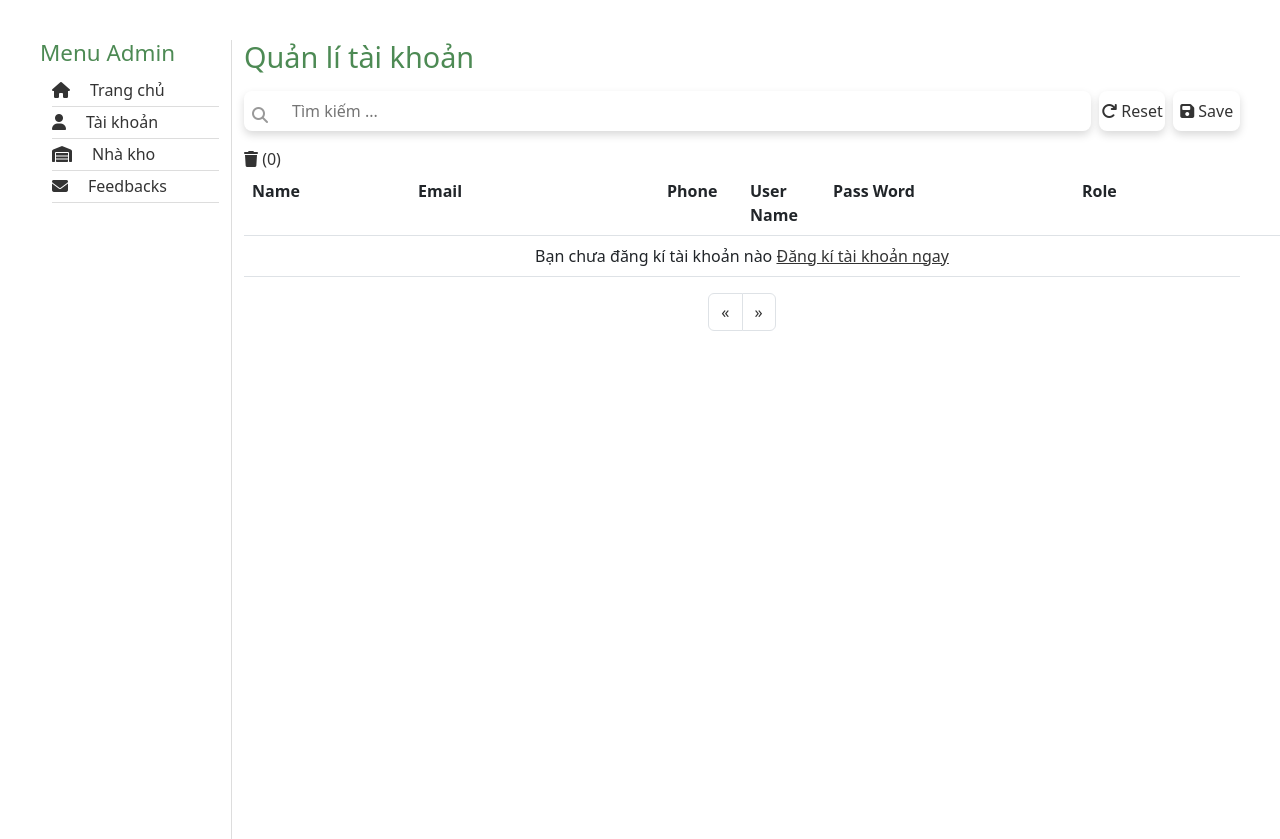
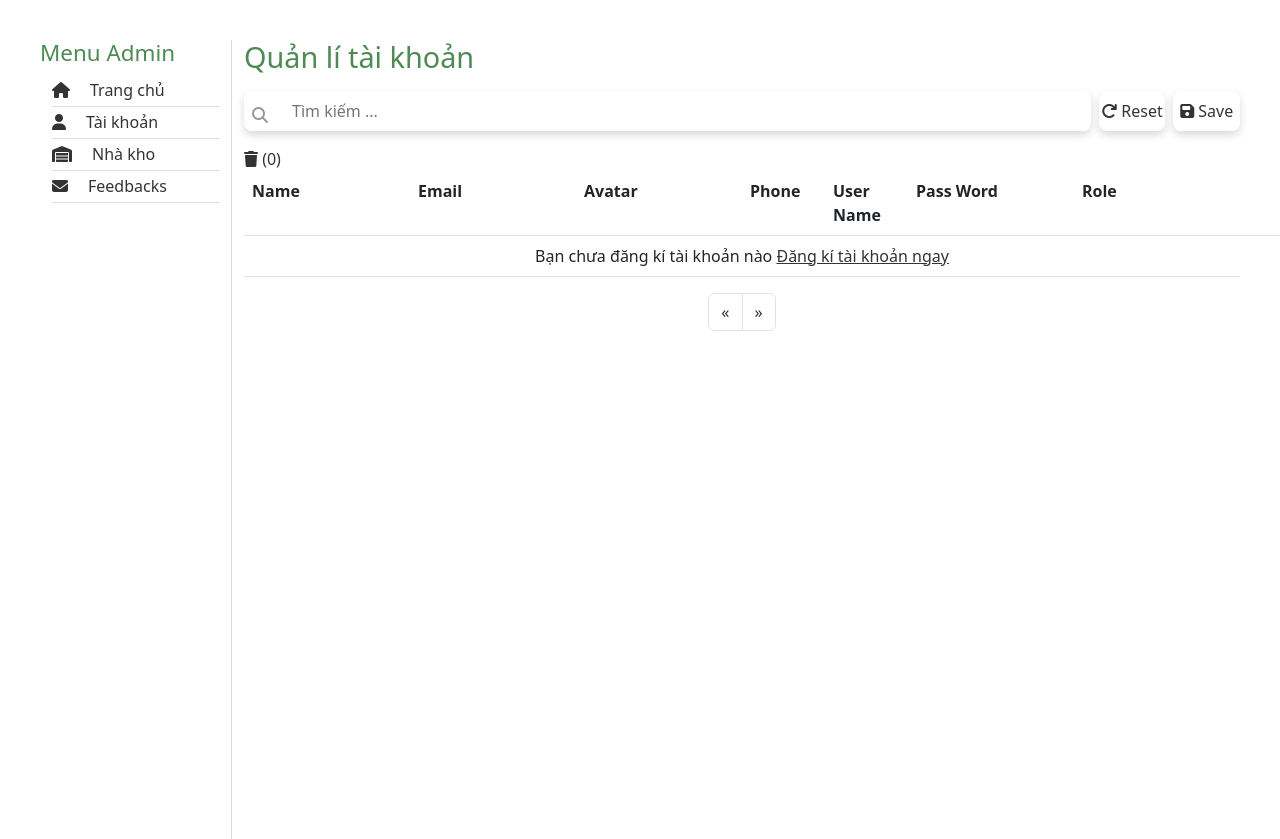
Before and after one commit to baolinh-dev/tea-house-full, a Node server app: page /admin/account/search in a window 1280 px wide; the page is wider, and only the part inside the window is pictured. Shown: the top 839 px of that part. Run offline with Node 20, Linux system fonts and the light colour scheme; some libraries are stand-ins or nearby versions.

Commit message:
update admin table account

```diff
--- a/src/resources/views/admin/account.hbs
+++ b/src/resources/views/admin/account.hbs
@@ -108,10 +108,11 @@
                     <thead>
                         <tr class="d-flex">
                             <th class="col-2" scope="col">Name</th>
-                            <th class="col-3" scope="col">Email</th>
+                            <th class="col-2" scope="col">Email</th>
+                            <th class="col-2" scope="col">Avatar</th>
                             <th class="col-1" scope="col">Phone</th>
                             <th class="col-1" scope="col">User Name</th>
-                            <th class="col-3" scope="col">Pass Word</th>
+                            <th class="col-2" scope="col">Pass Word</th>
                             <th class="col-1" scope="col">Role</th>
                             <th class="col-2" scope="col" colspan="2"></th>
                         </tr>
@@ -120,10 +121,11 @@
                         {{#each accounts}}
                         <tr class="d-flex">
                             <td class="col-2">{{this.name}}</td>
-                            <td class="col-3">{{this.email}}</td>
+                            <td class="col-2">{{this.email}}</td>
+                            <td class="col-2">{{this.avatar}}</td>
                             <td class="col-1">{{this.phone}}</td>
                             <td class="col-1">{{this.username}}</td>
-                            <td class="col-3 table__password">
+                            <td class="col-2 table__password">
                                 {{this.password}}
                             </td>
                             <td class="col-1">{{this.role}}</td>
```
